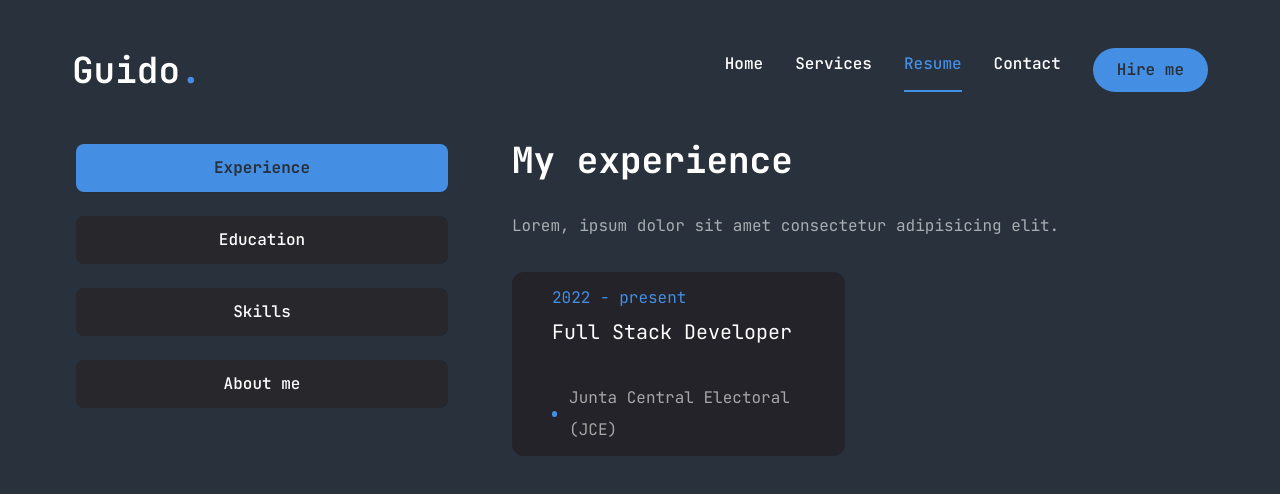
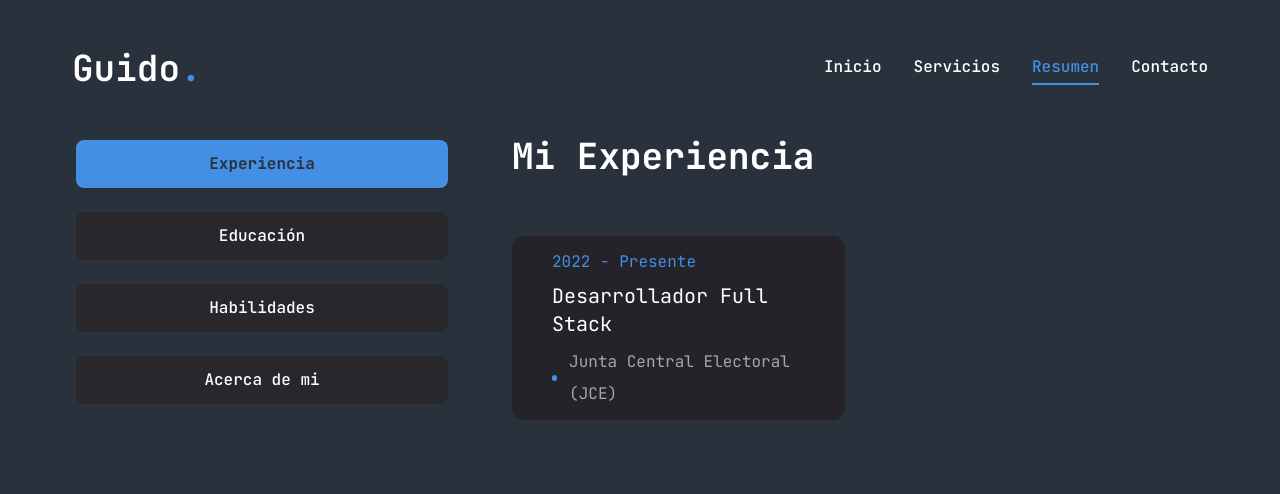
Before and after one commit to GuidoAmbiorix/Portafolio-WEB, a Next.js app: page /resume in a window 1280 px wide. Shown: the top 494 px of the page. Built offline with nearby package versions, Linux system fonts and the light colour scheme.

Commit message:
Pasar los textos a español y modificando las clases de tailwind

```diff
--- a/src/app/contact/page.tsx
+++ b/src/app/contact/page.tsx
@@ -20,17 +20,17 @@ import { motion } from "framer-motion";
 const info = [
   {
     icon: <FaPhoneAlt />,
-    title: "Phone",
+    title: "Telefono",
     description: "(+1) 849-455-5317",
   },
   {
     icon: <FaEnvelope />,
-    title: "Email",
+    title: "Correo",
     description: "guidoambiorix@gmail.com",
   },
   {
     icon: <FaMapMarkedAlt />,
-    title: "Address",
+    title: "Direcciòn",
     description:
       "Santo domingo, km 23, autopista duarte,ciudad satelite, manzana 68#4",
   },
--- a/src/app/page.tsx
+++ b/src/app/page.tsx
@@ -12,24 +12,25 @@ const Home = () => {
         <div className="flex flex-col xl:flex-row items-center justify-between xl:pt-8 xl:pb-24">
           {/* text */}
           <div className="text-center xl:text-left order-2 xl:order-none">
-            <span>Software Developer</span>
+            <span className="text-white">PROGRAMADOR FULL STACK</span>
             <h1 className="h1 mb-6">
-              Hello Im <br />
+              Hola,soy <br />
               <span className="text-accent">Guido Ambiorix</span>
             </h1>
 
             <p className="max-w-[500px] mb-9 text-white/80">
-              I excel at crafting elegant digital experiences and I am
-              proficient in various programming languages and technologies.
+              Soy un programador web con experiencia en el desarrollo de
+              aplicaciones y sistemas complejos utilizando una variedad de
+              tecnologías modernas.
             </p>
             {/* btn and socials */}
-            <div className="flex flex-col xl:flex-row items-center gap-8">
+            {/* <div className="flex flex-col xl:flex-row items-center gap-8">
               <Button
                 variant="outline"
                 size="lg"
                 className="uppercase flex items-center gap-2"
               >
-                <span>Download CV</span>
+                <span>Descargar CV</span>
                 <FiDownload className="text-xl"></FiDownload>
               </Button>
               <div className="mb-8 xl:mb-0">
@@ -38,7 +39,7 @@ const Home = () => {
                   iconStyles="w-9 h-9 border border-accent rounded-full flex justify-center items-center text-accent text-base hover:bg-accent hover:text-primary hover:transition-all duration-500"
                 />
               </div>
-            </div>
+            </div> */}
           </div>
 
           {/* photo */}
--- a/src/app/resume/page.tsx
+++ b/src/app/resume/page.tsx
@@ -1,7 +1,14 @@
 "use client";
 
 import { FaHtml5, FaCss3, FaFigma } from "react-icons/fa";
-import { SiTailwindcss, SiNextdotjs, SiTypescript } from "react-icons/si";
+import {
+  SiTailwindcss,
+  SiNextdotjs,
+  SiTypescript,
+  SiAngular,
+  SiFlutter,
+  SiNgrx,
+} from "react-icons/si";
 import { motion } from "framer-motion";
 
 //Components
@@ -16,32 +23,33 @@ import {
 
 // about data
 const about = {
-  title: "About me",
-  description: "Lorem, ipsum dolor sit amet consectetur adipisicing elit.",
+  title: "Acerca de mi",
+  description:
+    "Soy un programador web con experiencia en el desarrollo de aplicaciones y sistemas complejos utilizando una variedad de tecnologías modernas. Soy una persona en continuo aprendizaje, apasionado por la programación y los retos diarios. A lo largo de mi carrera, he desarrollado y mantenido aplicaciones web robustas y escalables, implementando buenas prácticas de desarrollo y garantizando una experiencia de usuario óptima.",
   info: [
     {
-      fieldName: "Name",
+      fieldName: "Nombre",
       fieldValue: "Guido Ambiorix",
     },
     {
-      fieldName: "Phone",
+      fieldName: "Telefono",
       fieldValue: "(+1) 849-455-5317",
     },
     {
-      fieldName: "Experience",
-      fieldValue: "2+ Years",
+      fieldName: "Experiencia",
+      fieldValue: "2+ años",
     },
     {
-      fieldName: "Nationality",
-      fieldValue: "Dominican",
+      fieldName: "Nacionalidad",
+      fieldValue: "Dominicana",
     },
     {
-      fieldName: "Email",
+      fieldName: "Correo",
       fieldValue: "guidoambiorix@gmail.com",
     },
     {
-      fieldName: "Languages",
-      fieldValue: "English, Spanish",
+      fieldName: "Idiomas",
+      fieldValue: "Español, Ingles",
     },
   ],
 };
@@ -49,13 +57,13 @@ const about = {
 // experience data
 const experience = {
   icon: "/assets/resume/badge.svg",
-  title: "My experience",
-  description: "Lorem, ipsum dolor sit amet consectetur adipisicing elit.",
+  title: "Mi Experiencia",
+  description: "",
   items: [
     {
       company: "Junta Central Electoral (JCE)",
-      position: "Full Stack Developer",
-      duration: "2022 - present",
+      position: "Desarrollador Full Stack",
+      duration: "2022 - Presente",
     },
   ],
 };
@@ -63,20 +71,50 @@ const experience = {
 // educational data
 const education = {
   icon: "/assets/resume/cap.svg",
-  title: "My education",
-  description: "Lorem, ipsum dolor sit amet consectetur adipisicing elit.",
+  title: "Mi educaciòn",
+  description: "",
   items: [
     {
       institution: "UNAPEC",
-      degree: "System Engineering",
+      degree: "Ingenieria en sistemas de computación",
       duration: "2018-2023",
+    },
+    {
+      institution: "ITLA",
+      degree: "Diplomado en Programación Web en Javascript ",
+      duration: "2021",
+    },
+    {
+      institution: "UDEMY",
+      degree: "Typescript: Tu Completa Guía y Manual de mano",
+      duration: "2022",
+    },
+    {
+      institution: "UDEMY",
+      degree: "RXJS 7 and Observables: Introduction",
+      duration: "2023",
+    },
+    {
+      institution: "UDEMY",
+      degree: "The Modern Angular Bootcamp",
+      duration: "2023",
+    },
+    {
+      institution: "UDEMY",
+      degree: "Microsoft SQL Server Reporting Services (2022 Edition)",
+      duration: "2024",
+    },
+    {
+      institution: "UDEMY",
+      degree: "Flutter - Mòvil: De cero a experto - Ediciòn 2023:",
+      duration: "2023",
     },
   ],
 };
 
 const skills = {
-  title: "My skills",
-  description: "Lorem, ipsum dolor sit amet consectetur adipisicing elit.",
+  title: "Mis habilidades",
+  description: "",
   skillList: [
     {
       icon: <FaHtml5 />,
@@ -91,12 +129,28 @@ const skills = {
       name: "Typescript",
     },
     {
+      icon: <SiAngular />,
+      name: "Angular",
+    },
+    {
+      icon: <SiFlutter />,
+      name: "Flutter",
+    },
+    {
+      icon: <FaFigma />,
+      name: "Figma",
+    },
+    {
       icon: <SiNextdotjs />,
       name: "Nextjs",
     },
     {
       icon: <SiTailwindcss />,
       name: "Tailwind",
+    },
+    {
+      icon: <SiNgrx />,
+      name: "NGRX",
     },
   ],
 };
@@ -117,10 +171,10 @@ function Resume() {
           className="flex flex-col xl:flex-row gap-[60px]"
         >
           <TabsList className="flex flex-col w-full max-w-[380px] mx-auto xl:mx-0 gap-6">
-            <TabsTrigger value="experience">Experience</TabsTrigger>
-            <TabsTrigger value="education">Education</TabsTrigger>
-            <TabsTrigger value="skills">Skills</TabsTrigger>
-            <TabsTrigger value="about">About me</TabsTrigger>
+            <TabsTrigger value="experience">Experiencia</TabsTrigger>
+            <TabsTrigger value="education">Educación</TabsTrigger>
+            <TabsTrigger value="skills">Habilidades</TabsTrigger>
+            <TabsTrigger value="about">Acerca de mi</TabsTrigger>
           </TabsList>
 
           {/* content */}
@@ -170,10 +224,10 @@ function Resume() {
                       return (
                         <li
                           key={index}
-                          className="bg-[#232329] h-[184px] py-6 px-10 rounded-xl flex flex-col justify-center items-center lg:items-start gap-1"
+                          className="bg-[#232329] h-[184px] py-6 px-10 rounded-xl flex flex-col justify-center items-center lg:items-start gap-5"
                         >
                           <span className="text-accent">{item.duration}</span>
-                          <span className="text-xl max-w-[290px] min-h-[60px] text-center lg:text-left">
+                          <span className="text-xl max-w-[290px] min-h-[70px] text-center lg:text-left">
                             {item.degree}
                           </span>
                           <div className="flex items-center gap-3">
@@ -228,10 +282,10 @@ function Resume() {
             >
               <div className="flex flex-col gap-[30px]">
                 <h3 className="text-4xl font-bold">{about.title}</h3>
-                <p className="max-w-[600px] text-white/60 mx-auto xl:mx-0">
+                <p className="max-w-[600px] text-white/60 mx-auto xl:mx-0 text-justify">
                   {about.description}
                 </p>
-                <ul className="grid grid-cols-1 xl:grid-cols-2 gap-y-6 max-w-[620px]">
+                <ul className="grid grid-cols-1 xl:grid-cols-2 gap-y-6 gap-x-[200px] max-w-[600px]">
                   {about.info.map((item, index) => {
                     return (
                       <li
@@ -239,7 +293,7 @@ function Resume() {
                         className="flex items-center justify-center xl:justify-start gap-4"
                       >
                         <span className="text-white/60">{item.fieldName}</span>
-                        <span className="text-white text-xl">
+                        <span className="text-white text-[15px]">
                           {item.fieldValue}
                         </span>
                       </li>
--- a/src/app/services/page.tsx
+++ b/src/app/services/page.tsx
@@ -7,14 +7,14 @@ import { motion } from "framer-motion";
 const services = [
   {
     num: "01",
-    title: "Web  development",
-    description: "Lorem, ipsum dolor sit amet consectetur adipisicing elit.",
+    title: "Desarrollo WEB",
+    description: "Desarrollo de aplicaciones WEB usando tecnologias modernas.",
     href: "",
   },
   {
     num: "02",
-    title: "UI/UX Design",
-    description: "Lorem, ipsum dolor sit amet consectetur adipisicing elit.",
+    title: "Diseño UI/UX",
+    description: "Diseño de aplicaciones WEB Y Moviles con figma.",
     href: "",
   },
 ];
--- a/src/components/MobileNav.tsx
+++ b/src/components/MobileNav.tsx
@@ -7,15 +7,15 @@ import { CiMenuFries } from "react-icons/ci";
 
 const links = [
   {
-    name: "home",
+    name: "Inicio",
     path: "/",
   },
   {
-    name: "services",
+    name: "Servicios",
     path: "/services",
   },
   {
-    name: "resume",
+    name: "Resumen",
     path: "/resume",
   },
   // {
@@ -23,7 +23,7 @@ const links = [
   //   path: "/work",
   // },
   {
-    name: "contact",
+    name: "Contacto",
     path: "/contact",
   },
 ];
--- a/src/components/Stats.tsx
+++ b/src/components/Stats.tsx
@@ -5,11 +5,11 @@ import CountUp from "react-countup";
 const stats = [
   {
     num: 2,
-    text: "Years of experience",
+    text: "Años de experincia",
   },
   {
-    num: 10,
-    text: "Technologies mastered",
+    num: 9,
+    text: "Tecnologias dominadas",
   },
 ];
 
--- a/src/components/header.tsx
+++ b/src/components/header.tsx
@@ -18,9 +18,9 @@ const Header = () => {
         {/*desktop nav & hire me button*/}
         <div className="hidden xl:flex item-center gap-8">
           <Nav />
-          <Link href="/contact">
+          {/* <Link href="/contact">
             <Button>Hire me</Button>
-          </Link>
+          </Link> */}
         </div>
 
         {/* moibile nav*/}
--- a/src/components/nav.tsx
+++ b/src/components/nav.tsx
@@ -6,15 +6,15 @@ import { usePathname } from "next/navigation";
 
 const links = [
   {
-    name: "home",
+    name: "Inicio",
     path: "/",
   },
   {
-    name: "services",
+    name: "Servicios",
     path: "/services",
   },
   {
-    name: "resume",
+    name: "Resumen",
     path: "/resume",
   },
   // {
@@ -22,7 +22,7 @@ const links = [
   //   path: "/work",
   // },
   {
-    name: "contact",
+    name: "contacto",
     path: "/contact",
   },
 ];
```
